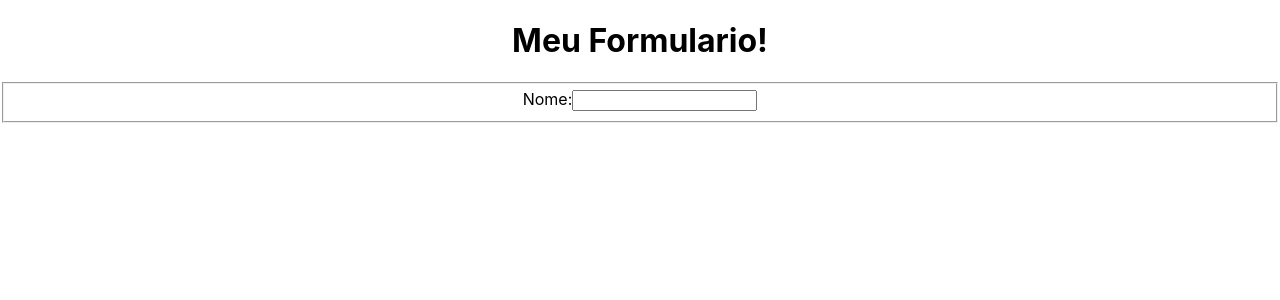
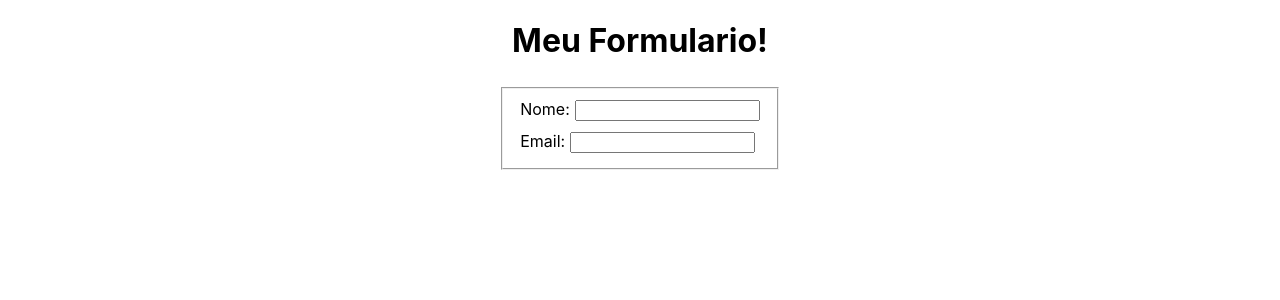
Before and after one commit to AndreBonafe/trybe-exercicios, a React (Create React App) app in the folder 02 Front_End/11_State_Events_Forms/11.2/my-form-2.0/: page / in a window 1280 px wide. Shown: the top 300 px of the page. Built offline with nearby package versions, Linux system fonts and the light colour scheme.

Commit message:
feito exercicio 2

```diff
--- a/02 Front_End/11_State_Events_Forms/11.2/my-form-2.0/src/App.css
+++ b/02 Front_End/11_State_Events_Forms/11.2/my-form-2.0/src/App.css
@@ -1,38 +1,21 @@
-.App {
-  text-align: center;
-}
-
-.App-logo {
-  height: 40vmin;
-  pointer-events: none;
-}
-
-@media (prefers-reduced-motion: no-preference) {
-  .App-logo {
-    animation: App-logo-spin infinite 20s linear;
-  }
-}
-
-.App-header {
-  background-color: #282c34;
-  min-height: 100vh;
+.Forms {
   display: flex;
   flex-direction: column;
   align-items: center;
-  justify-content: center;
-  font-size: calc(10px + 2vmin);
-  color: white;
 }
 
-.App-link {
-  color: #61dafb;
+.personal-data {
+  display: flex;
+  flex-direction: column;
+  margin: 5px;
+  align-items: flex-start;
+  align-self: center;
 }
 
-@keyframes App-logo-spin {
-  from {
-    transform: rotate(0deg);
-  }
-  to {
-    transform: rotate(360deg);
-  }
+label {
+  margin: 5px;
 }
+
+input {
+  margin-left: 5px;
+}
--- /dev/null
+++ b/02 Front_End/11_State_Events_Forms/11.2/my-form-2.0/src/Email.js
@@ -0,0 +1,13 @@
+import React from 'react';
+
+class Email extends React.Component {
+  render() {
+    return (
+      <label> Email:
+        <input required maxLength={50} autoComplete="off" onChange={this.props.functionHandler} name='email'></input>
+      </label>
+    );
+  }
+}
+
+export default Email;
--- a/02 Front_End/11_State_Events_Forms/11.2/my-form-2.0/src/Forms.js
+++ b/02 Front_End/11_State_Events_Forms/11.2/my-form-2.0/src/Forms.js
@@ -1,5 +1,6 @@
 import React from 'react';
 import Name from './Name';
+import Email from './Email';
 
 class Forms extends React.Component {
   constructor() {
@@ -7,6 +8,7 @@ class Forms extends React.Component {
 
     this.state = {
       name: '',
+      email: '',
     }
   }
 
@@ -24,6 +26,7 @@ class Forms extends React.Component {
         <form>
           <fieldset className='personal-data'>
           <Name functionHandler={this.handleChanges} value={this.state.name.length}/>
+          <Email functionHandler={this.handleChanges} value={this.state.name.length}/>
           </fieldset>
         </form>
       </div>
```
